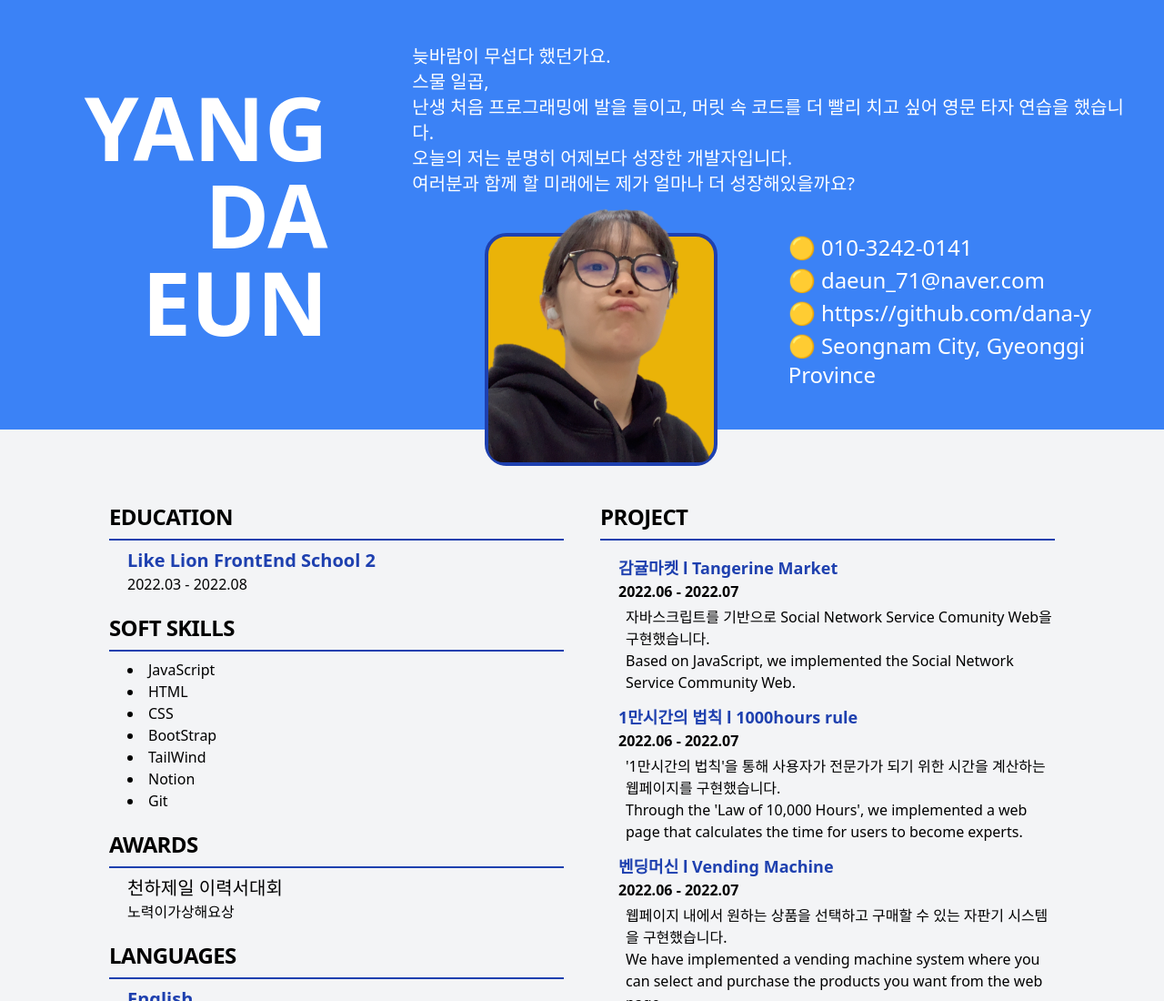
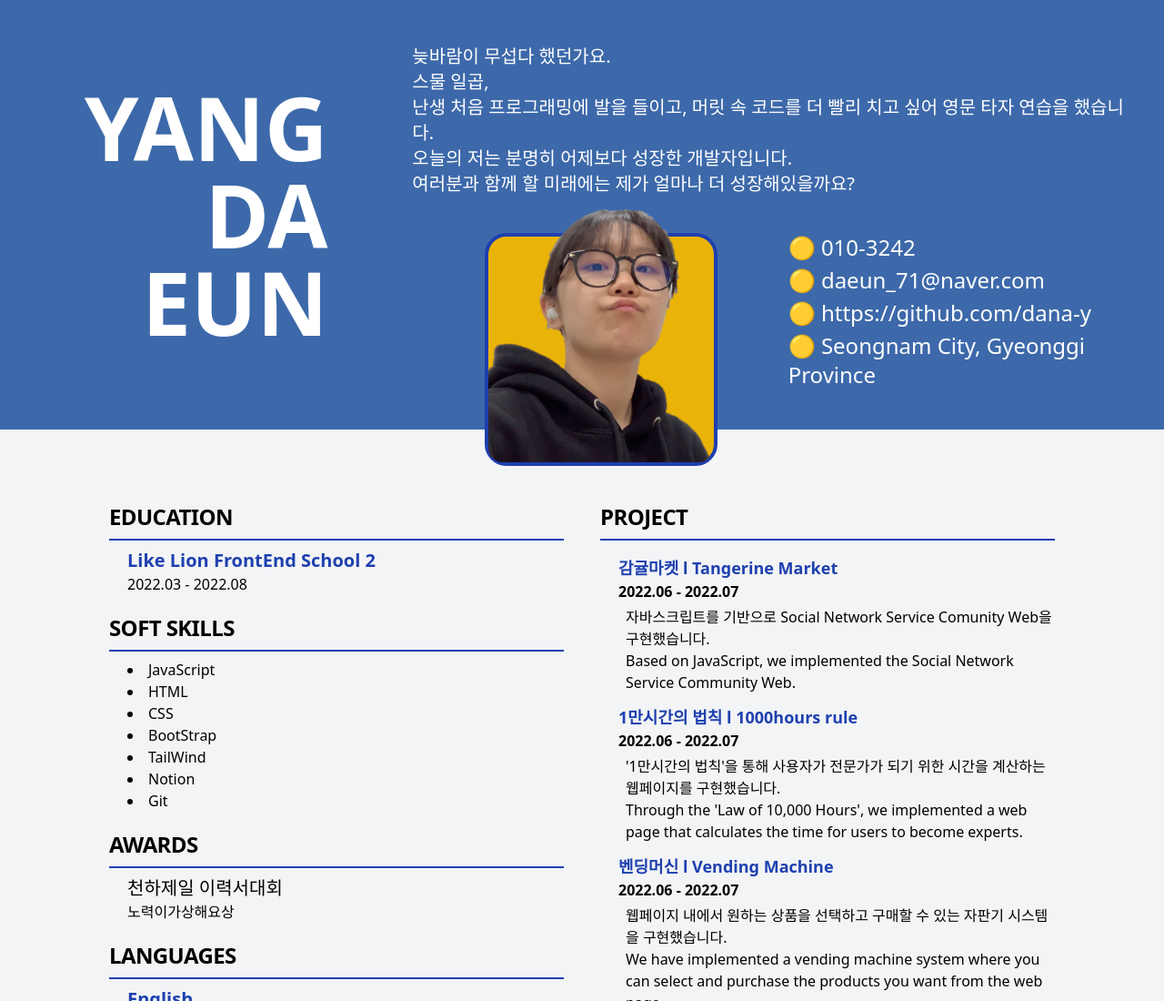
Before and after one commit to dana-y/RESUME_by_tailwind, a plain HTML site: page index.html in a window 1280 px wide. Shown: the top 1100 px of the page at 91% size. Drawn offline with nearby package versions, Linux system fonts and the light colour scheme.

Commit message:
Test : Commit Template Test
- commit template를 설정하기 위해 test
- project 협업을 위해 test
close #4

```diff
--- a/index.html
+++ b/index.html
@@ -10,7 +10,7 @@
     <title>resume_yangdaeun</title>
 </head>
 <body>
-  <div class="bg-blue-500">
+  <div class="bg-[#3D69AA]">
     <header class="grid grid-cols-3 grid-rows-2 text-white gap-10 px-10">
       <h1 class="row-span-2 text-8xl font-black m-auto text-right">YANG<br>DA<br>EUN</h1>
       <p class="col-span-2 font-light	mt-auto text-xl">늦바람이 무섭다 했던가요.<br>
@@ -23,7 +23,7 @@
         </div>
       </div>
       <ul class=" list-inside text-2xl text-left pb-10">
-        <li class="mb-1">🟡 010-3242-0141</li>
+        <li class="mb-1">🟡 010-3242</li>
         <li class="mb-1">🟡 daeun_71@naver.com</li>
         <li class="mb-1">🟡 https://github.com/dana-y</li>
         <li class="mb-1">🟡 Seongnam City, Gyeonggi Province</li>
```
Also changed, not shown: .gitmessage.txt (added), squares_small.png (added).
